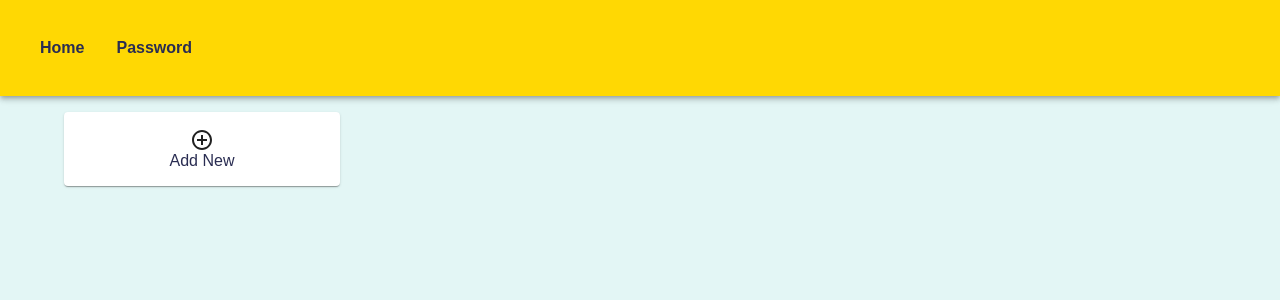
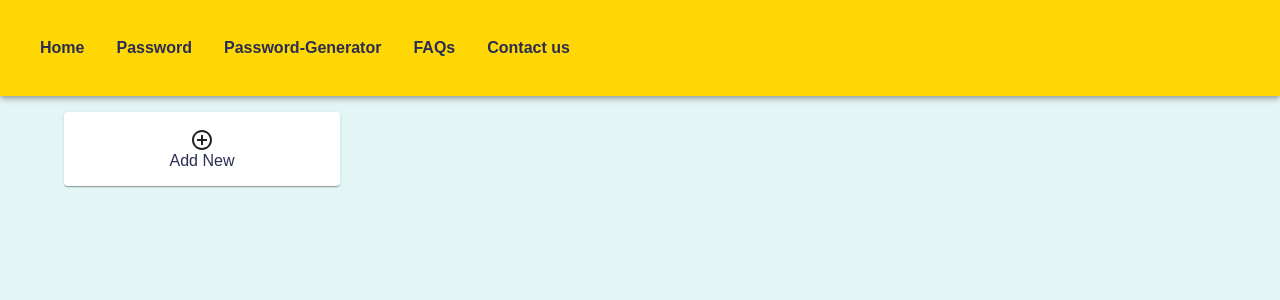
Before and after one commit to Hopellax/Password-manager-Comp1004, a React (Create React App) app in the folder site/: page /password in a window 1280 px wide. Shown: the top 300 px of the page. Built offline with nearby package versions, Linux system fonts and the light colour scheme.

Commit message:
Made a start on password

```diff
--- a/site/src/App.js
+++ b/site/src/App.js
@@ -2,6 +2,9 @@ import './styles.css';
 import { Routes, Route } from "react-router-dom";
 import Password from "./pages/password";
 import Landing from "./pages/landing";
+import PasswordGen from "./pages/PasswordGen";
+import FAQs from "./pages/FAQs";
+import Contact from "./pages/Contact";
 import NavBar from './components/NavBar';
 import { createTheme, ThemeProvider } from '@mui/material/styles';
 
@@ -26,6 +29,9 @@ function App() {
           <Routes>
             <Route path="/" element={<Landing />} />
             <Route path="/password" element={<Password />} />
+            <Route path="password-gen" element={ <PasswordGen /> } />
+            <Route path="FAQs" element={ <FAQs /> } />
+            <Route path="Contact" element={ <Contact /> } />
           </Routes>
         </main>
       </ThemeProvider>
--- a/site/src/components/NavBar.jsx
+++ b/site/src/components/NavBar.jsx
@@ -9,8 +9,8 @@ import MenuIcon from '@mui/icons-material/Menu';
 import Container from '@mui/material/Container';
 import MenuItem from '@mui/material/MenuItem';
 import { Link } from "react-router-dom";
-
-const pages = ['Home', 'Password'];
+var time = <today className="getHours"></today>
+const pages = ['Home', 'Password', 'Password-Generator', 'FAQs', 'Contact us'];
 
 const NavBar = () => {
     const [anchorElNav, setAnchorElNav] = React.useState(null);
--- a/site/src/styles.css
+++ b/site/src/styles.css
@@ -89,7 +89,7 @@ h5 {
 
 .create-new-form {
   display: grid;
-  grid-template-columns: 1fr 3fr;
+  grid-template-columns: 1fr 1fr;
   padding: 1rem 2rem;
   row-gap: 1rem;
 }
```
Also changed, not shown: 1 other file (tests, documents, lock files or other folders).
